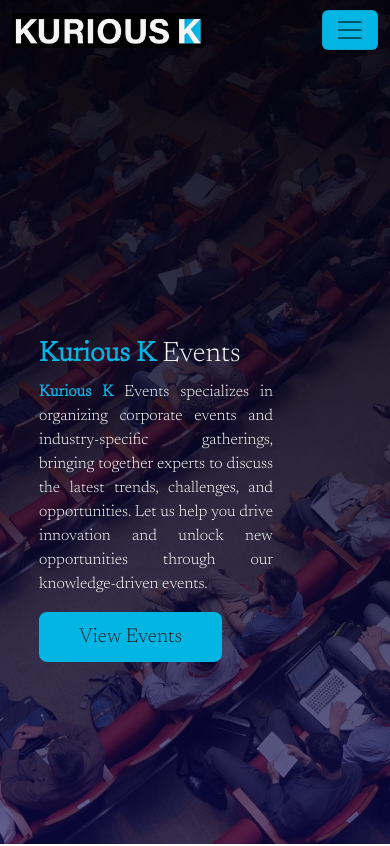
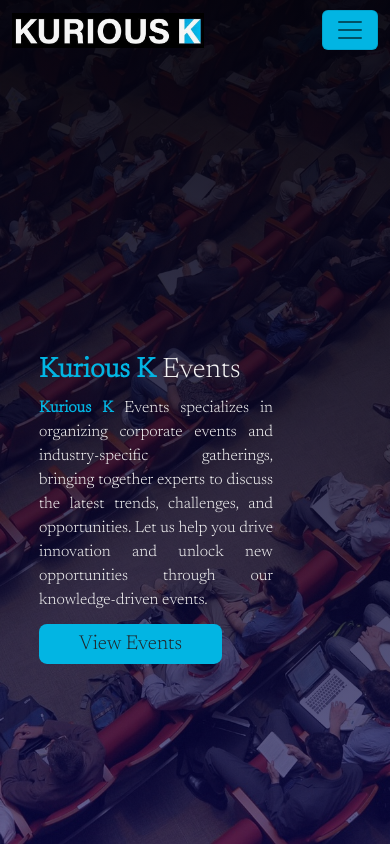
Before and after one commit to adiec7/kuriousk, a React (Create React App) app: page /events in a window 390 px wide. Shown: the top 846 px of the page. Built offline with nearby package versions, Linux system fonts and the light colour scheme.

Commit message:
fix responsive button

```diff
--- a/src/component/eventpages/envestconnect.css
+++ b/src/component/eventpages/envestconnect.css
@@ -52,7 +52,7 @@
     position: absolute;
     top: 60%  !important;
     left: 40%;
-    transform: translate(-50%, -50%);
+    /* transform: translate(-50%, -50%); */
     color: whitesmoke;
 }
 .podcast-hero:after{
@@ -80,6 +80,7 @@
     }
     .event_btn{
         border: 1rem !important;
+        display: inline;
     }
 
 }
```
